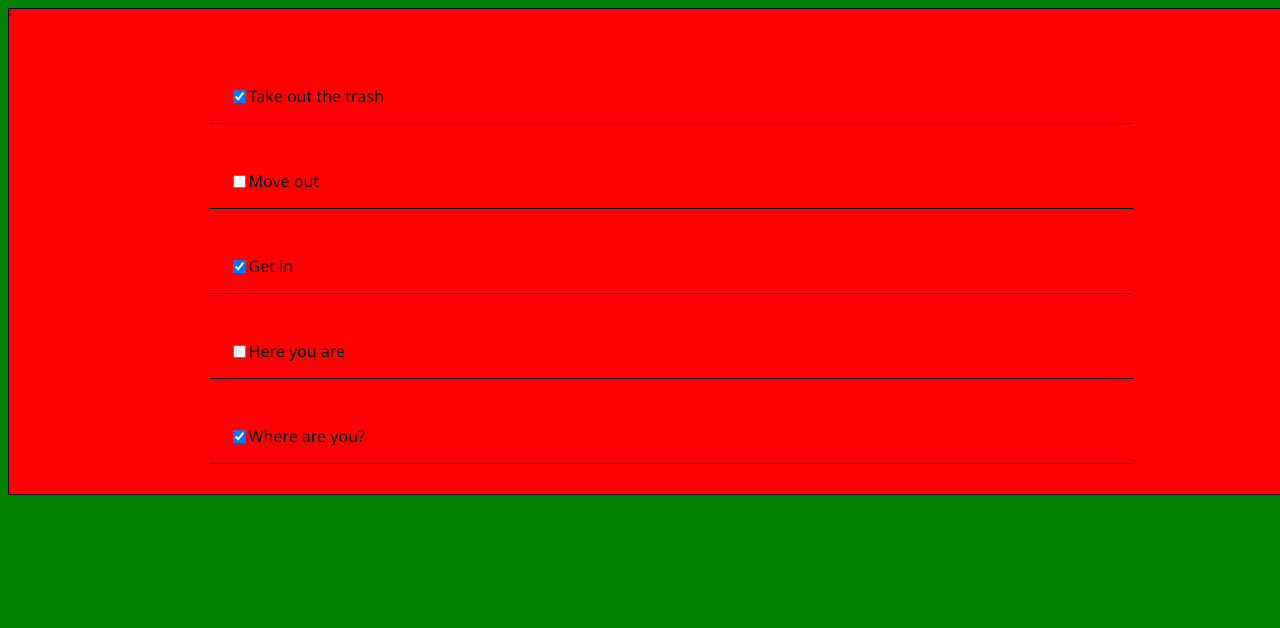
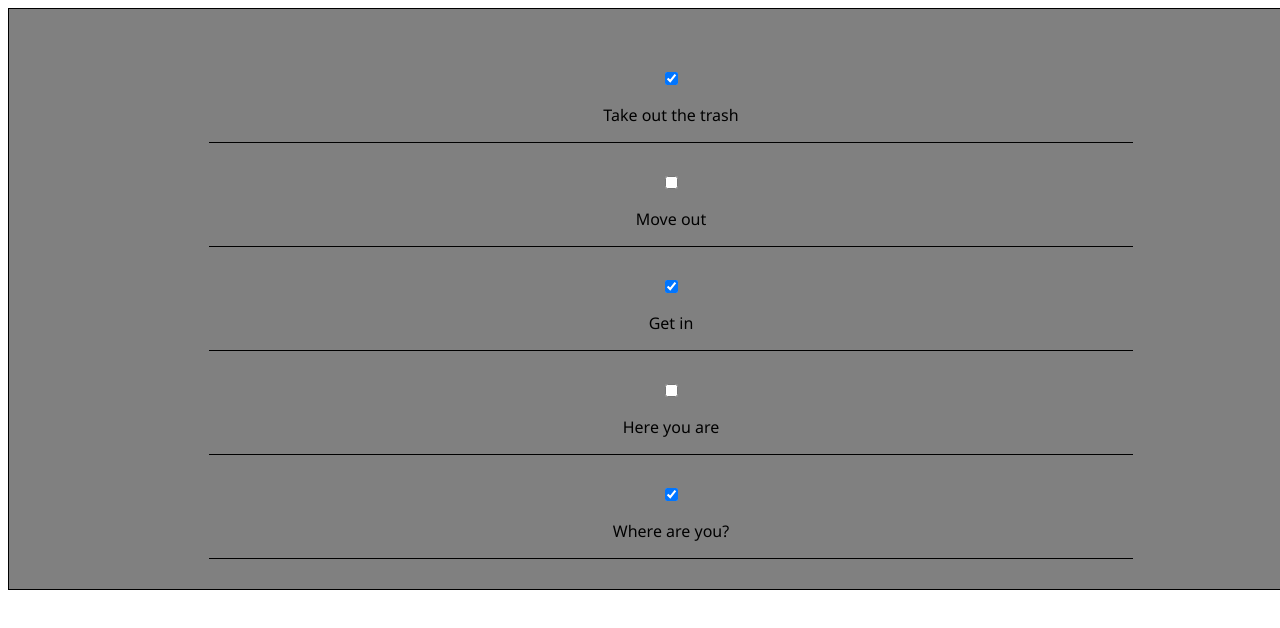
Before and after one commit to dariok87/free-app, a React (Create React App) app: page / in a window 1280 px wide. Shown: the top 628 px of the page. Built offline with nearby package versions, Linux system fonts and the light colour scheme.

Commit message:
Change style

```diff
--- a/src/style.css
+++ b/src/style.css
@@ -1,9 +1,9 @@
 body {
-	background-color: green;
+	background-color: white;
 }
 
 .to-do-list {
-	background-color: red;
+	background-color: grey;
 	margin: auto;
 	width: 100%;
 	display: flex;
@@ -15,6 +15,7 @@ body {
 
 .to-do-item {
 	display: flex;
+	flex-direction: column;
 	justify-content: flex-start;
 	align-items: center;
 	padding: 30px 20px 0px;
```
